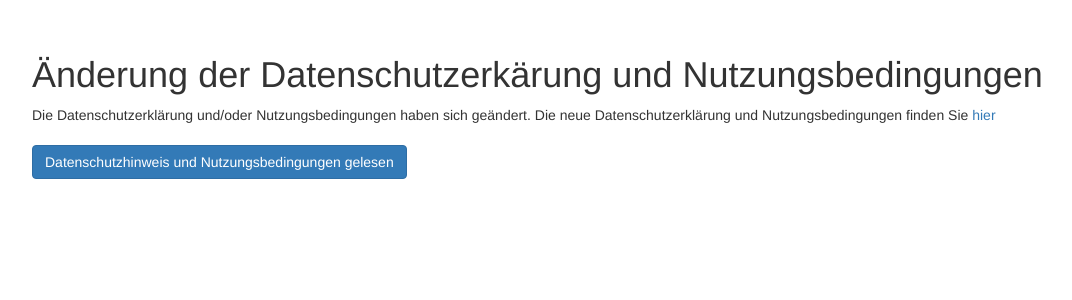
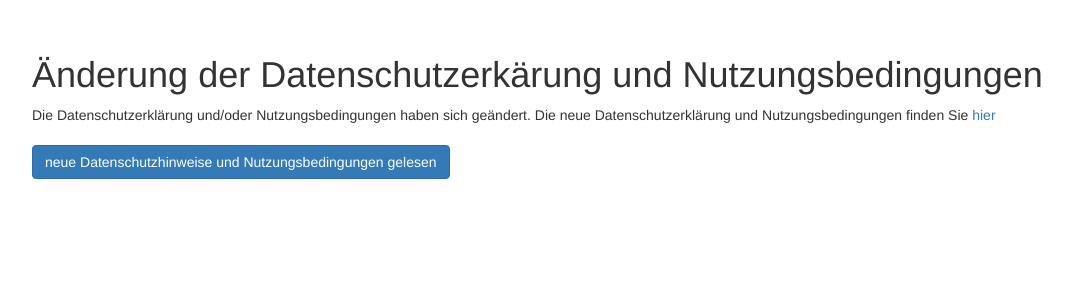
Before and after one commit to manu042/SkriptNet, a Django app: page /confirm_policy/ in a window 1280 px wide. Shown: the part 52-352 px from the top of the page, without its empty margins (53-1125 px from the left). Run offline with Django 3.2, Linux system fonts and the light colour scheme; parts of the project's set-up code (start-up, migrations or seed data) failed here and were passed over; some libraries are stand-ins or nearby versions.

Commit message:
Changed text at confirm policy site

```diff
--- a/skripten_shop/templates/skripten_shop/home_templates/confirm_policy.html
+++ b/skripten_shop/templates/skripten_shop/home_templates/confirm_policy.html
@@ -8,7 +8,7 @@
           Die Datenschutzerklärung und/oder Nutzungsbedingungen haben sich geändert. Die neue Datenschutzerklärung und Nutzungsbedingungen finden Sie <a target="_blank" href="\policy\">hier</a><br><br>
         <form action="" method="post">
                 {% csrf_token %}
-            <input type="submit" name="confirm" class="btn btn-primary" value="Datenschutzhinweis und Nutzungsbedingungen gelesen">
+            <input type="submit" name="confirm" class="btn btn-primary" value="neue Datenschutzhinweise und Nutzungsbedingungen gelesen">
         </form>
     </div>
 </div>
```
